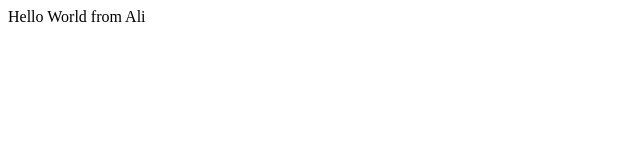
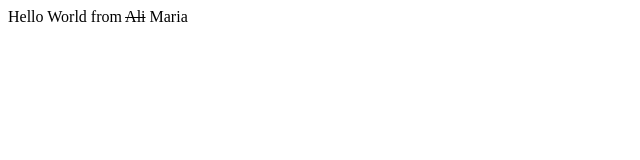
Before and after one commit to S-Muhammad-Ali/BC-2020-E-C1-FR, a plain HTML site: page index.html in a window 1280 px wide. Shown: the full height of the page, 0-640 px from the left. Drawn offline with Linux system fonts and the light colour scheme.

Commit message:
Update index.html
change name from ali to maria

```diff
--- a/index.html
+++ b/index.html
@@ -8,7 +8,7 @@
 </head>
 <body>
     <div>
-        Hello World from Ali
+        Hello World from <s>Ali</s> Maria
     </div>
 </body>
 </html>
```
